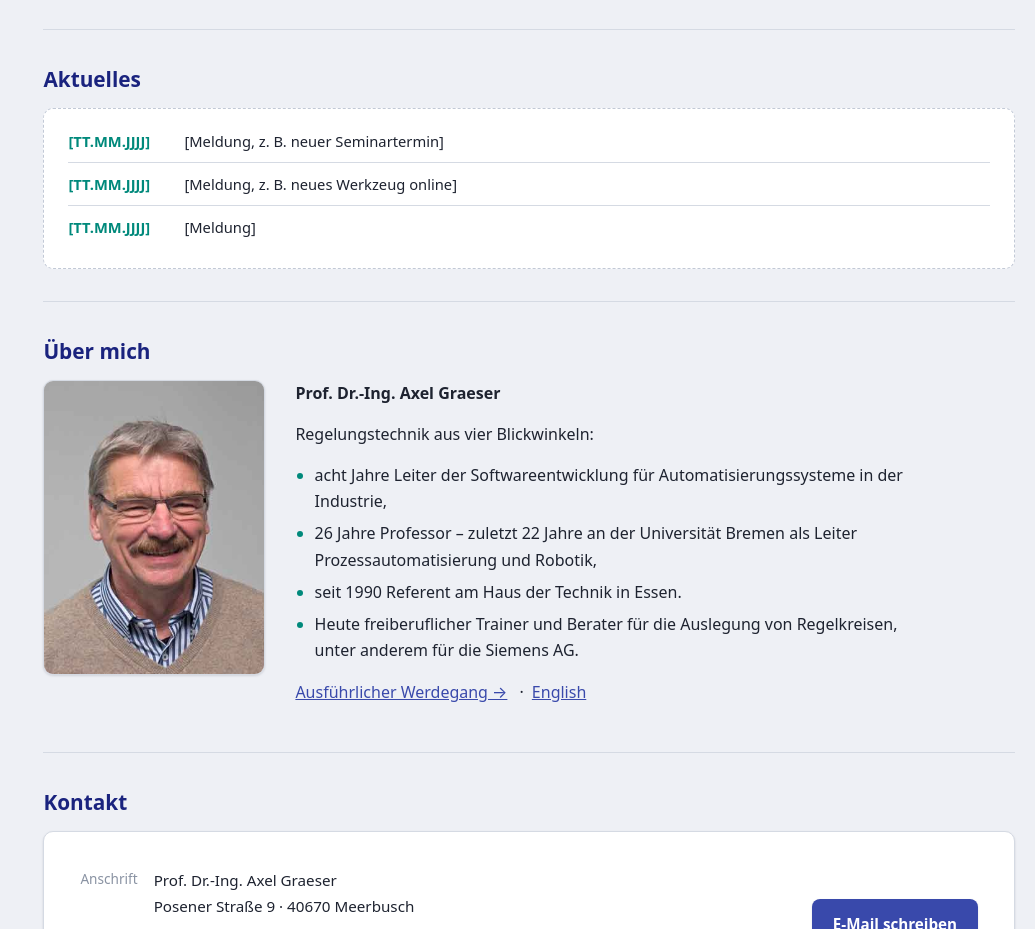
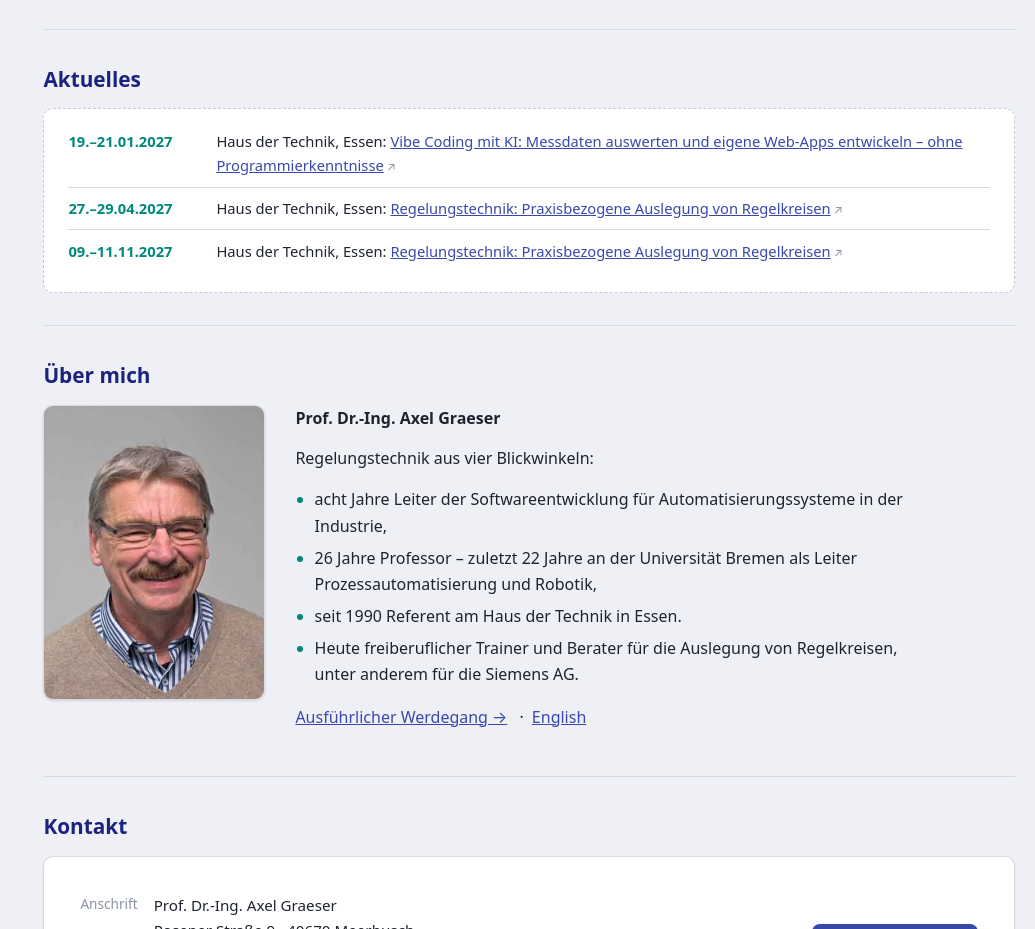
Before and after one commit to agpgraeser/agpcontrol-startseite, a plain HTML site: page index.html in a window 1280 px wide. Shown: the part 1387-2316 px from the top of the page, without its empty margins (245-1280 px from the left). Drawn offline with Linux system fonts and the light colour scheme.

Commit message:
Aktuelles: drei HdT-Seminartermine statt Platzhalter
19.-21.01.2027 Vibe Coding, 27.-29.04.2027 und 09.-11.11.2027
Regelungstechnik (Jahr 2027 nach Rueckfrage), je mit Link zur HdT-Seite.

Co-Authored-By: Claude Opus 5.5 <noreply@anthropic.com>

```diff
--- a/index.html
+++ b/index.html
@@ -134,11 +134,27 @@
     <section id="aktuelles">
       <h2>Aktuelles</h2>
       <div class="meldungen">
-        <!-- Neueste Meldung oben. Platzhalter – Inhalte bitte ersetzen. -->
+        <!-- Seminartermine chronologisch, nächster Termin oben.
+             Vergangene Termine herausnehmen. -->
         <ol>
-          <li><time>[TT.MM.JJJJ]</time><span>[Meldung, z.&nbsp;B. neuer Seminartermin]</span></li>
-          <li><time>[TT.MM.JJJJ]</time><span>[Meldung, z.&nbsp;B. neues Werkzeug online]</span></li>
-          <li><time>[TT.MM.JJJJ]</time><span>[Meldung]</span></li>
+          <li>
+            <time datetime="2027-01-19">19.–21.01.2027</time>
+            <span>Haus der Technik, Essen:
+              <a href="https://www.hdt.de/vibe-coding-mit-ki-messdaten-auswerten-und-eigene-web-apps-entwickeln-ohne-programmierkenntnisse-vv00062/"
+                 target="_blank" rel="noopener">Vibe Coding mit KI: Messdaten auswerten und eigene Web-Apps entwickeln – ohne Programmierkenntnisse</a><span class="nav-extern" aria-label="(neues Fenster)"> ↗</span></span>
+          </li>
+          <li>
+            <time datetime="2027-04-27">27.–29.04.2027</time>
+            <span>Haus der Technik, Essen:
+              <a href="https://www.hdt.de/regelungstechnik-praxisbezogene-auslegung-von-reglern-h010033048/"
+                 target="_blank" rel="noopener">Regelungstechnik: Praxisbezogene Auslegung von Regelkreisen</a><span class="nav-extern" aria-label="(neues Fenster)"> ↗</span></span>
+          </li>
+          <li>
+            <time datetime="2027-11-09">09.–11.11.2027</time>
+            <span>Haus der Technik, Essen:
+              <a href="https://www.hdt.de/regelungstechnik-praxisbezogene-auslegung-von-reglern-h010033048/"
+                 target="_blank" rel="noopener">Regelungstechnik: Praxisbezogene Auslegung von Regelkreisen</a><span class="nav-extern" aria-label="(neues Fenster)"> ↗</span></span>
+          </li>
         </ol>
       </div>
     </section>
--- a/stil/seite.css
+++ b/stil/seite.css
@@ -270,11 +270,11 @@ a.karte:hover {
 }
 .meldungen ol { list-style: none; margin: 0; padding: 0; }
 .meldungen li {
-  display: grid; grid-template-columns: 6.5rem 1fr; gap: .75rem;
+  display: grid; grid-template-columns: 8.5rem 1fr; gap: .75rem;
   padding: .55rem 0; border-top: 1px solid var(--agp-border); font-size: .92rem;
 }
 .meldungen li:first-child { border-top: 0; padding-top: 0; }
-.meldungen time { color: var(--agp-accent); font-weight: 650; font-variant-numeric: tabular-nums; }
+.meldungen time { color: var(--agp-accent); font-weight: 650; font-variant-numeric: tabular-nums; white-space: nowrap; }
 
 .platzhalter { color: var(--agp-ink-faint); font-size: .85rem; }
 
```
Also changed, not shown: 1 other file.
